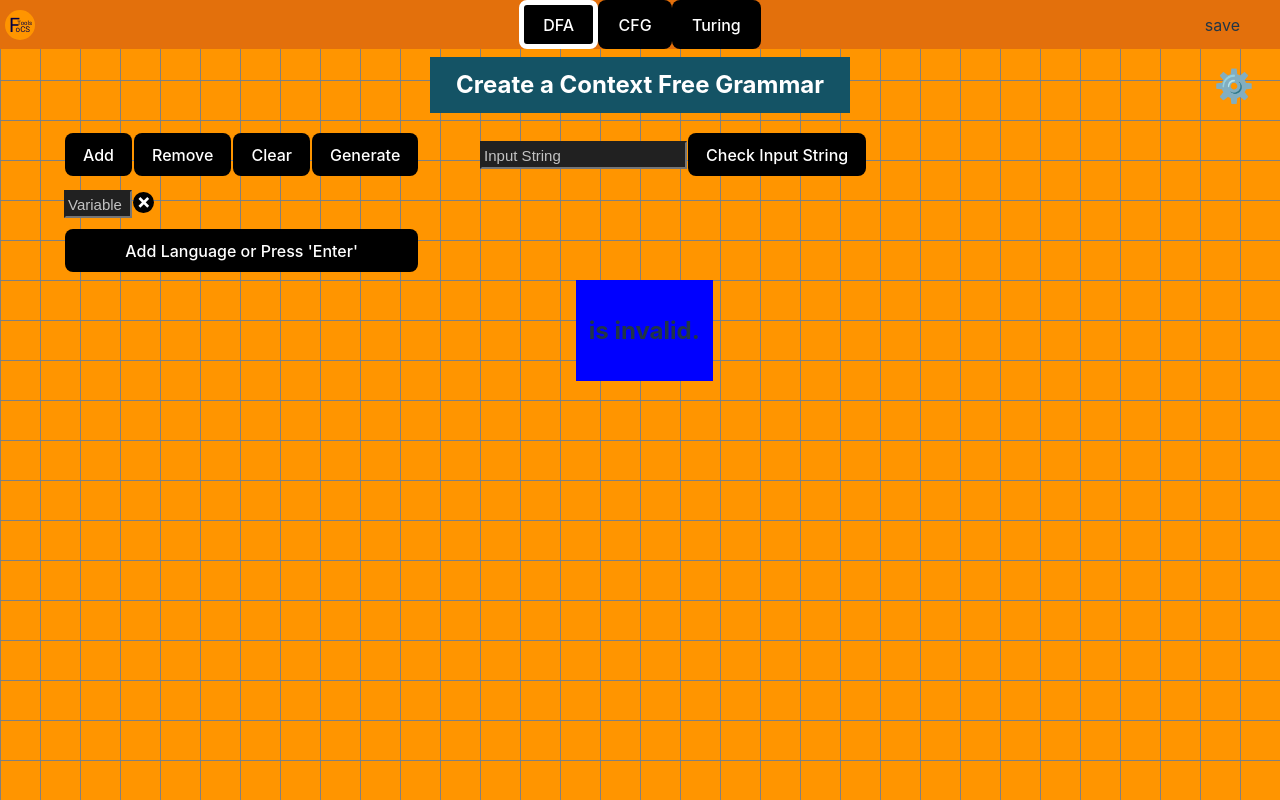
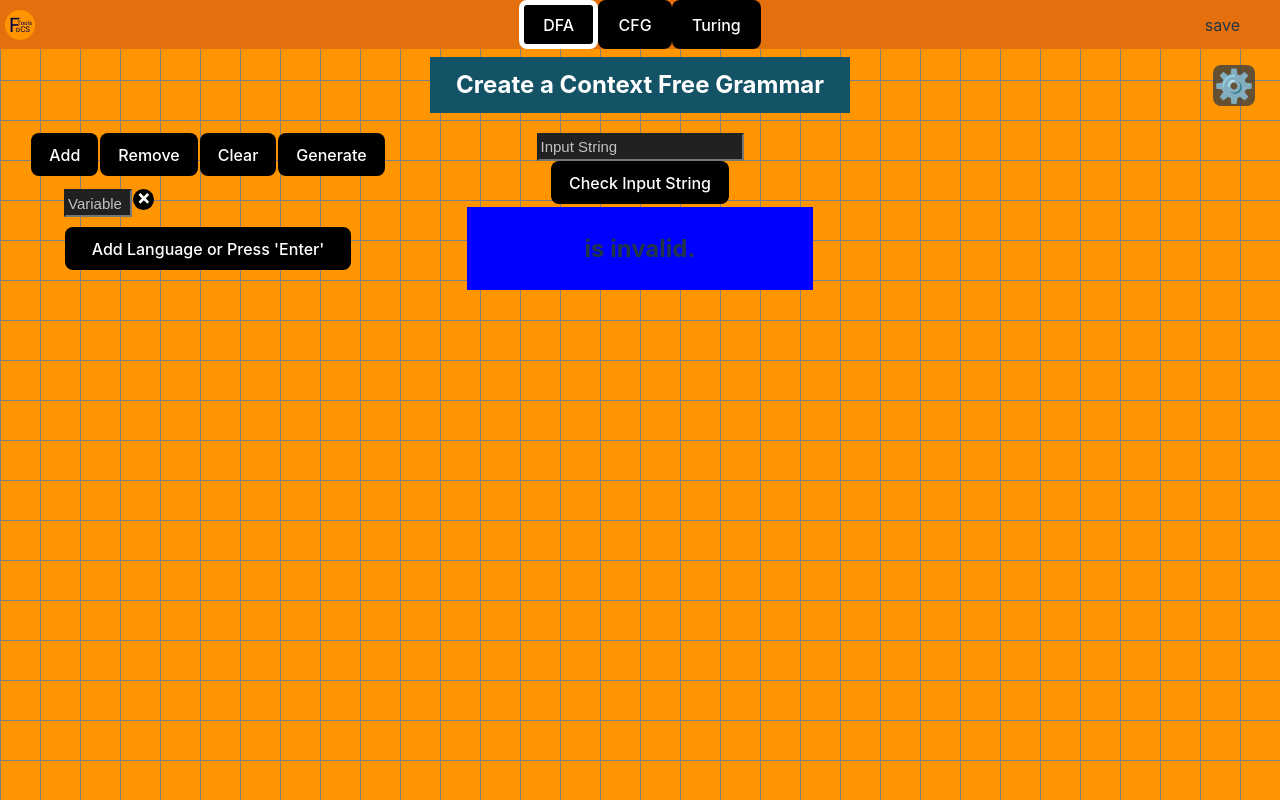
Before and after one commit to aandrepingu/FoCSTools, a React (Vite) app in the folder FoCSTools Site/: page / in a window 1280 px wide. Built offline with nearby package versions, Linux system fonts and the light colour scheme.

Commit message:
Added CSS for Rules, Settings, and Input Added better support for arbitrary number of rules for a grammer. Limited and centered string matching results. Added transparency to Settings

```diff
--- a/FoCSTools Site/src/pages/CFG.css
+++ b/FoCSTools Site/src/pages/CFG.css
@@ -10,9 +10,8 @@
 .inputStringText {
   background-color: blue;
   text-align: center;
-  position: absolute;
   left: 45%;
-  top: 35%;
+  top: 25%;
   padding: 1%;
 }
 
@@ -21,17 +20,7 @@
   display: flex;
   flex-direction: column;
   left: 0;
-}
-
-.progressBarBox {
-  width: 20%;
-  background-color: lightgrey;
-}
-
-.progressBar {
-  width: 1%;
-  height: 30px;
-  background-color: greenyellow;
+  max-width: 25%;
 }
 
 .outputBox {
@@ -39,7 +28,7 @@
 }
 
 .settingsBox {
-  background-color: rgb(64, 63, 63);
+  background-color: rgba(64, 63, 63, .8);
   text-align: left;
   display: flex;
   flex-direction: column;
@@ -75,13 +64,12 @@
 }
 
 .CFG_Rules {
-  align-items: center;
   display: flex;
   flex-direction: row;
-  max-height: 65vh;
-  height: 30px;
-  overflow: visible;
+  overflow:visible;
   margin-bottom: 10px;
+  width: 100%;
+  max-width: 100%;
 }
 
 body {
@@ -95,6 +83,7 @@ body {
   background-color: transparent;
   font-size: xx-large;
   padding: 0%;
+
 }
 
   /* v This changes ALL/Navbar Buttons, should be moved before main branch merge v*/
@@ -102,7 +91,7 @@ button {
   background-color: black;
   color: white;
 }
-.CFG_Rules button.xButton {
+.CFG_Rules button.xButton  {
   padding: 0;
   font-size: 1em;
   height: 1lh;
@@ -115,10 +104,10 @@ button {
 	white-space: nowrap;
 	line-height: 0px;
 	width: 1em;
-  border-radius: 0.5em;
+	border-radius: .5em;
 	display: inline-block;
 }
-.CFG_Rules button.xButton span {
+.CFG_Rules button.xButton span{
   transform: translate(0.3px, -1px);
   display: block;
 }
@@ -130,13 +119,13 @@ button {
   background-color: black;
   color: white;
   border: 2px solid #00000045;
-  padding: 0.6em 1em 0.6em 1em;
+	padding: 0.6em 1em .6em 1em;
 	margin-bottom: 3px;
 	margin-right: 1px;
 	margin-left: 1px;
+
 }
-.navbar button:hover,
-.CFGcontrols button:hover {
+.navbar button:hover, .CFGcontrols button:hover {
   border-color: black;
 }
 .CFGcontrols input {
@@ -151,6 +140,7 @@ button {
   /* ^ This changes ALL/Navbar Buttons, should be moved before main branch merge ^ */
 
 .settingsBox {
+
   display: grid;
   align-items: center;
   row-gap: 4px;
@@ -161,18 +151,23 @@ button {
 .setting .setting-name {
   grid-column: 1/2;
   margin: 2px;
-  margin-top: -0.2em;
+  margin-top: -.2em;
 }
 .settingsBox > .setting:first-child > .setting-name {
-  margin-bottom: 0.2em;
+  margin-bottom: .2em;
 }
-
-.setting .setting-val {
+.gear {
+  background-color: rgba(64, 63, 63, .8);
+}
+.gear.open{
+  background-color: rgba(64, 63, 63, 0);
+}
+.setting .setting-val{
   grid-column: 3/4;
   width: 3ch;
   text-align: end;
   margin-bottom: 2px;
-  margin-top: -0.2em;
+  margin-top: -.2em;
 }
 .setting input {
   grid-column: 2/3;
@@ -187,7 +182,7 @@ button {
   justify-self: center;
   padding: 0;
 }
-.CFGcontrols {
+.CFGcontrols{
     display: flex;
     flex-direction: row;
     flex-wrap: wrap;
@@ -202,5 +197,10 @@ button {
 }
 
 #root {
-  max-width: calc(100vw - 4rem);
+  max-width: calc(100vw - 4rem)
 }
+.CFG_Prod_Candidates {
+max-width: calc(100% - 60px - 2em);
+display: flex;
+flex-wrap: wrap
+}
--- a/FoCSTools Site/src/pages/CFG.tsx
+++ b/FoCSTools Site/src/pages/CFG.tsx
@@ -495,7 +495,8 @@ export default function CFG() {
   };
 
   // Toggle settings bar
-  function toggleSettings() {
+  function toggleSettings(e: React.MouseEvent<HTMLElement>) {
+    (e.target as HTMLElement).classList.toggle("open");
     setShowSettings(!showSettings);
   }
 
@@ -566,6 +567,7 @@ export default function CFG() {
               value={lang}
               onChange={(e) => handleLang(e)}
             />
+            <div className="CFG_Prod_Candidates">
             {Array.from({ length: count }).map((_, index) => (
               <input
                 style={{ width: width[index] }}
@@ -580,13 +582,15 @@ export default function CFG() {
                 onClick={() => onTextClick(index)}
               />
             ))}
+            </div>
             <button onClick={onRemoveLang} className="xButton">
               <span>&times;</span>
             </button>
           </div>
           <button onClick={onAddLang}>Add Language or Press 'Enter'</button>
         </div>
-        <div>
+        <div style={{maxWidth:"30%"}}>
+          <div>
           {" "}
           <input
             type="text"
@@ -598,9 +602,10 @@ export default function CFG() {
             )}
           />
           <button onClick={testParser}>{"Check Input String"}</button>
-        </div>
-        <div className="inputStringText">
-          <h2>{outputParser()}</h2>
+          </div>
+          <div className="inputStringText" style={{maxWidth:"100%", overflow:"scroll"}}>
+            <h2>{outputParser()}</h2>
+          </div>
         </div>
         <div style={{ flexBasis: "25%" }}>
           {generated && (
```
Lines whose indentation alone changed are shown as unchanged.
